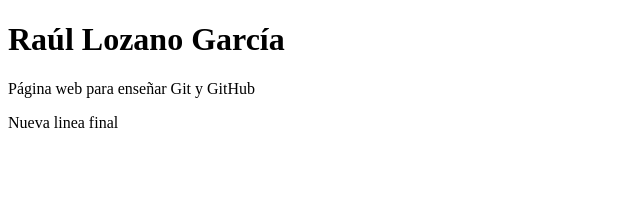
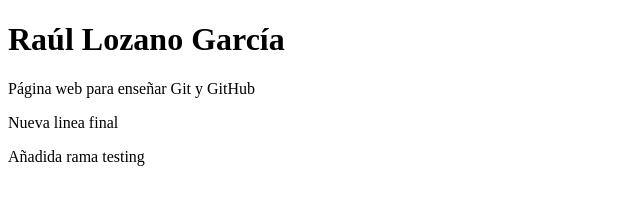
Before and after one commit to Raul-Lozano-Garcia/Prueba2, a plain HTML site: page index.html in a window 1280 px wide. Shown: the whole page, without its empty margins (0-640 px from the left). Drawn offline with Linux system fonts and the light colour scheme.

Commit message:
metida rama testing

```diff
--- a/index.html
+++ b/index.html
@@ -7,5 +7,6 @@
     <h1>Raúl Lozano García</h1>
     <p>Página web para enseñar Git y GitHub</p>
     <p>Nueva linea final</p>
+    <p>Añadida rama testing</p>
 </body>
 </html>
```
